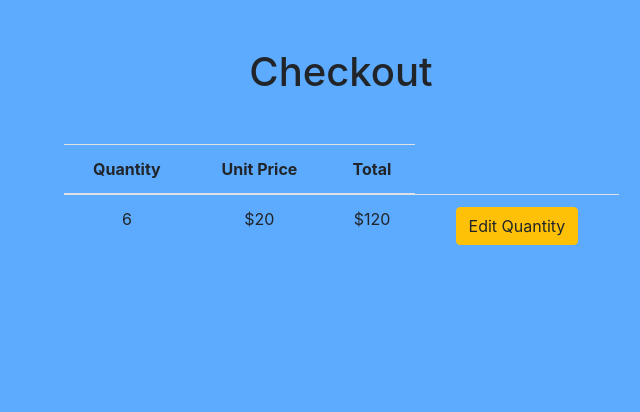
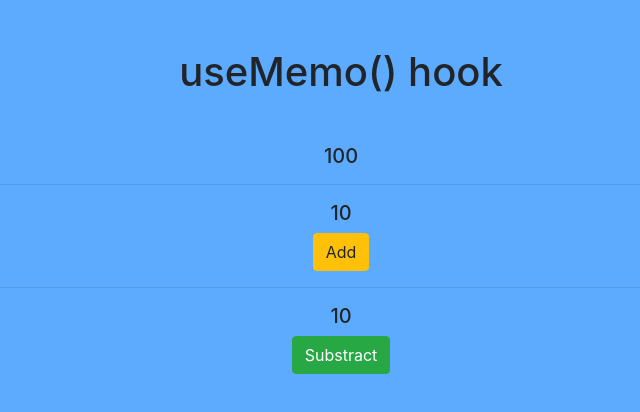
Before and after one commit to TahirShaikh85/learning-react, a React (Create React App) app: page / in a window 1280 px wide. Shown: the top 412 px of the page, without its empty margins (299-939 px from the left). Built offline with nearby package versions, Linux system fonts and the light colour scheme.

Commit message:
learning useMemo() hook

```diff
--- a/src/App.js
+++ b/src/App.js
@@ -20,6 +20,7 @@ import Instructions from './learning/useCallback/Instructions';
 import UseRef from './learning/useRef/useRef';
 import UseRef2 from './learning/useRef/useRef2';
 import UseRefCheckout from './Components/Project5/useRefCheckout';
+import UseMemo from './learning/useMemo/useMemo';
 
 function App() {
 
@@ -81,6 +82,7 @@ function App() {
 
       {/* learning useCallback() hook
 
+
     <div>
       <Age age={age} handleClick={handleClick} />
       <button className='btn btn-success' onClick={()=>setSiblings(prevSibling => prevSibling + 1)}>Increase siblings</button>
@@ -89,15 +91,18 @@ function App() {
 
    */}
 
-
       {/* learning useRef()
     <UseRef/>
     <UseRef2/>
     */}
 
-    {/* ****** Project 5 ****** (Checkout page with useRef() hook) */}
+    {/* ****** Project 5 ****** (Checkout page with useRef() hook)
     <UseRefCheckout/>
+    */}
 
+
+    {/* learning useMemo() hook */}
+    <UseMemo/>
 
     </>
   );
--- /dev/null
+++ b/src/learning/useMemo/useMemo.js
@@ -0,0 +1,37 @@
+import React, { useState,useMemo } from 'react'
+
+// The useMemo function returns a memoized value.
+// useMemo is different from useCallback in that it internalizes return values instead of entire functions.
+// Rather than passing a handle to the same function, React skips the function and returns the previous result, until the parameters change.
+
+const UseMemo = () => {
+    const [add,setAdd] = useState(10);
+    const [sub,setSub] = useState(10);
+
+
+    const multiply = useMemo(()=>{
+        console.log("Tahir Shaikh");
+        return add * 10;
+    },[add])
+
+    return (
+        <div className='container mt-5 text-center'>
+            <h1>useMemo() hook</h1>
+            <div className="mx-auto mt-5">
+                <h5>{multiply}</h5>
+                <hr />
+                <div className='mt-2'>
+                    <h5>{add}</h5>
+                    <button className="btn btn-warning" onClick={()=>setAdd(add + 1)}>Add</button>
+                </div>
+                <hr />
+                <div className='mt-2'>
+                    <h5>{sub}</h5>
+                    <button className="btn btn-success" onClick={()=>setSub(sub - 1)}>Substract</button>
+                </div>
+            </div>
+        </div>
+    )
+}
+
+export default UseMemo
```
